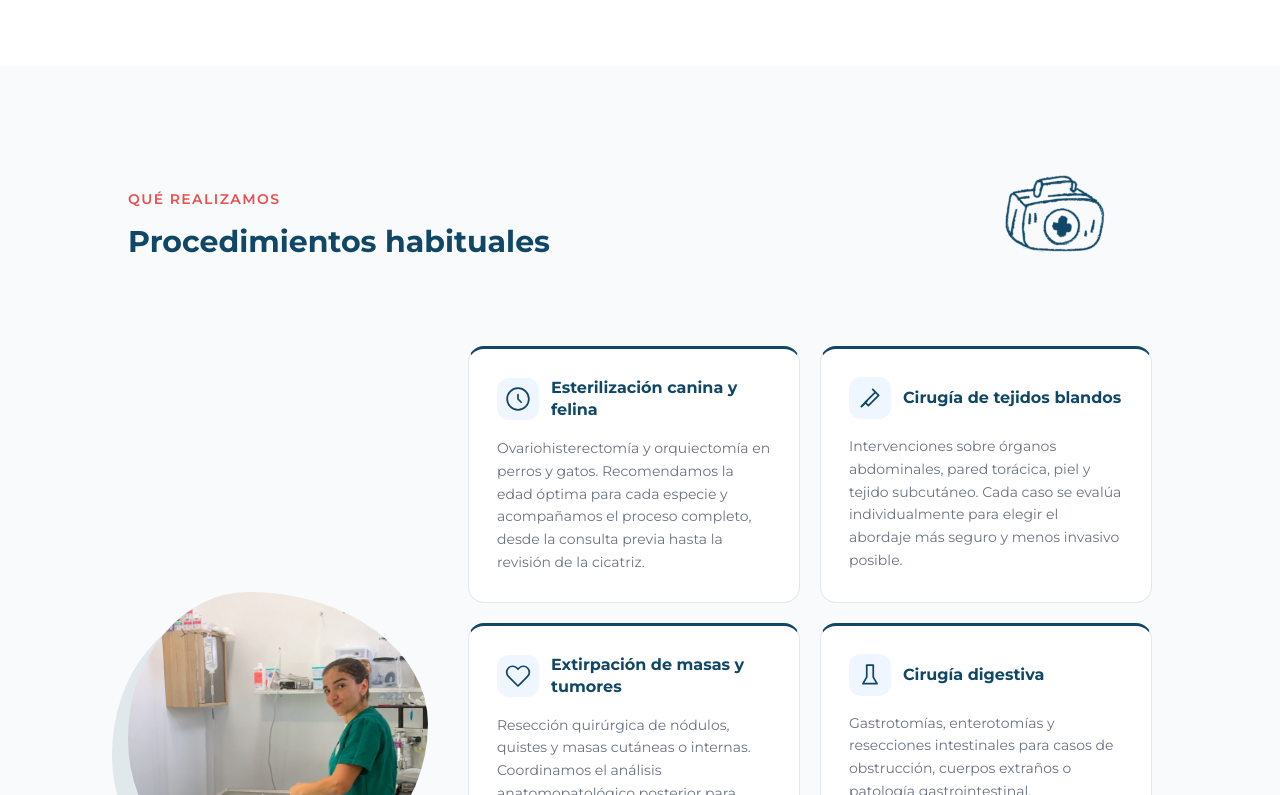
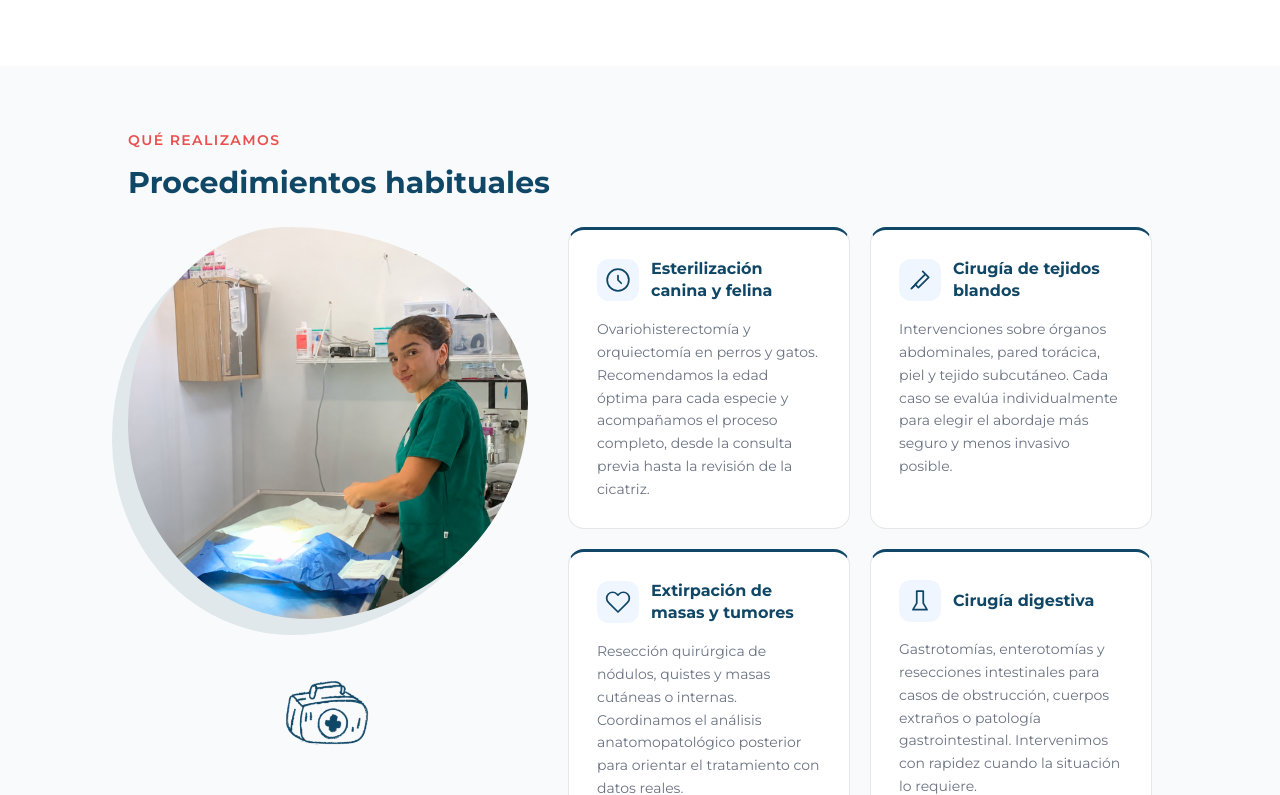
Before and after one commit to frandevp/Veter-web, a Next.js app in the folder veter-web/: page /cirugia-general in a window 1280 px wide. Shown: the part 1085-1880 px from the top of the page. Built offline with nearby package versions, Linux system fonts and the light colour scheme.

Commit message:
fix: foto veterinaria más grande, ilustración debajo de la foto

```diff
--- a/veter-web/app/cirugia-general/page.tsx
+++ b/veter-web/app/cirugia-general/page.tsx
@@ -154,8 +154,7 @@ style={{ borderRadius: "55% 45% 40% 60% / 45% 55% 45% 55%" }}
 <section style={{ backgroundColor: "#f8fafc" }} className="py-16 px-4">
 <div className="max-w-5xl mx-auto">
 
-<div className="flex items-center justify-between mb-6">
-<div>
+<div className="mb-6">
 <p className="text-sm font-semibold uppercase tracking-widest mb-3" style={{ color: "#ea4f4e" }}>
 Qué realizamos
 </p>
@@ -163,31 +162,32 @@ Qué realizamos
 Procedimientos habituales
 </h2>
 </div>
-<div className="hidden md:block flex-shrink-0">
-<Image
-src="/images/ilustracion-cirugia.png"
-alt=""
-width={200}
-height={200}
-className="w-48 h-auto"
-aria-hidden="true"
-/>
-</div>
-</div>
 
 <div className="flex flex-col md:flex-row gap-10 items-start">
 
-<div className="flex-shrink-0 w-full md:w-[300px] relative self-center">
+<div className="flex-shrink-0 w-full md:w-[400px] flex flex-col items-center gap-6">
+<div className="relative w-full">
 <div className="absolute -bottom-4 -left-4 w-full h-full pointer-events-none"
 style={{ backgroundColor: "#104766", opacity: 0.10, borderRadius: "40% 60% 55% 45% / 50% 45% 55% 50%" }} />
 <Image
 src="/images/cirugia-veterinaria.png"
 alt="Veterinaria preparando quirófano en Veter"
-width={300}
-height={300}
+width={400}
+height={400}
 className="w-full h-auto relative z-10"
 style={{ borderRadius: "40% 60% 55% 45% / 50% 45% 55% 50%" }}
 />
+</div>
+<div className="hidden md:block">
+<Image
+src="/images/ilustracion-cirugia.png"
+alt=""
+width={160}
+height={160}
+className="w-40 h-auto"
+aria-hidden="true"
+/>
+</div>
 </div>
 
 <div className="flex-1 grid grid-cols-1 md:grid-cols-2 gap-5">
```
